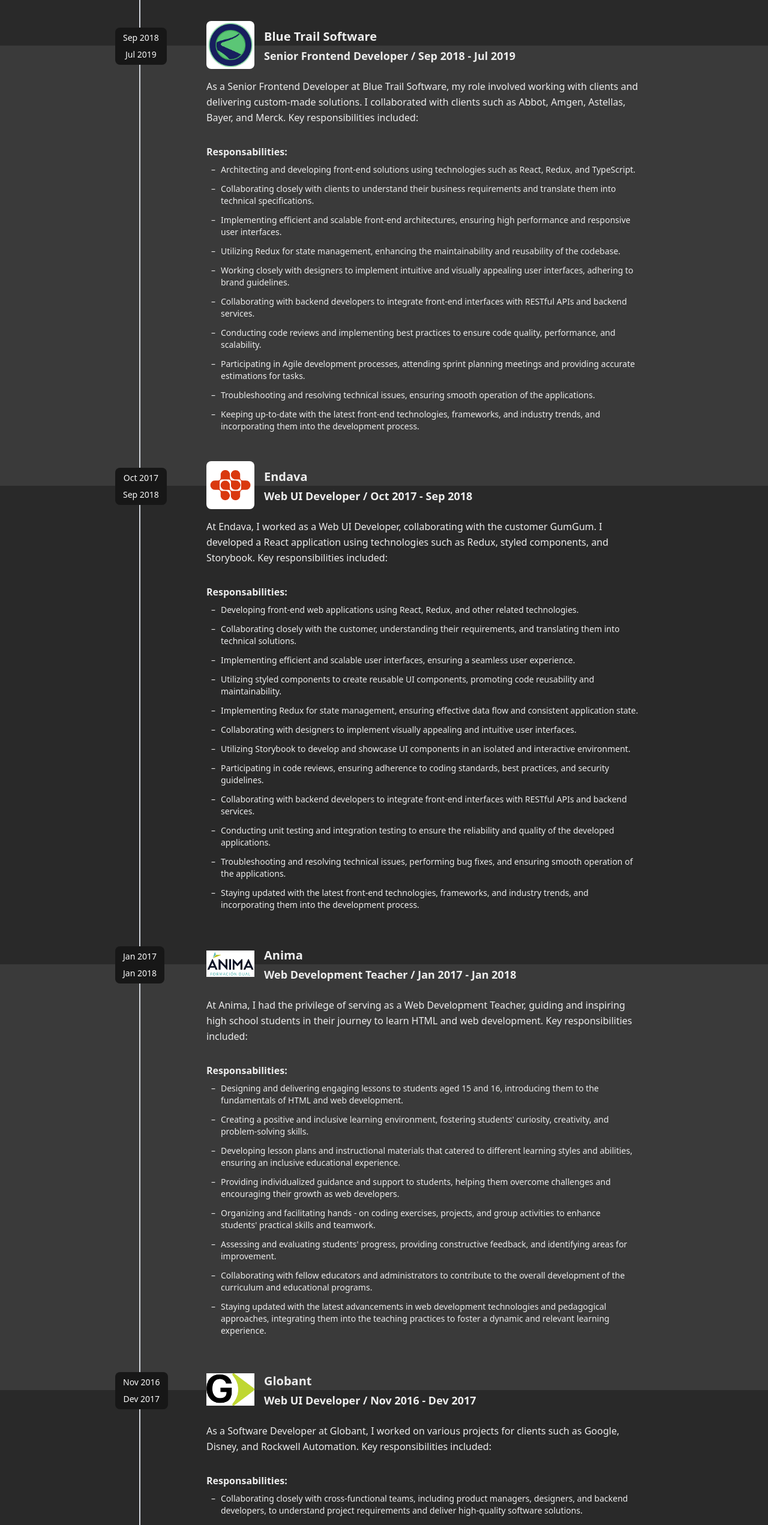
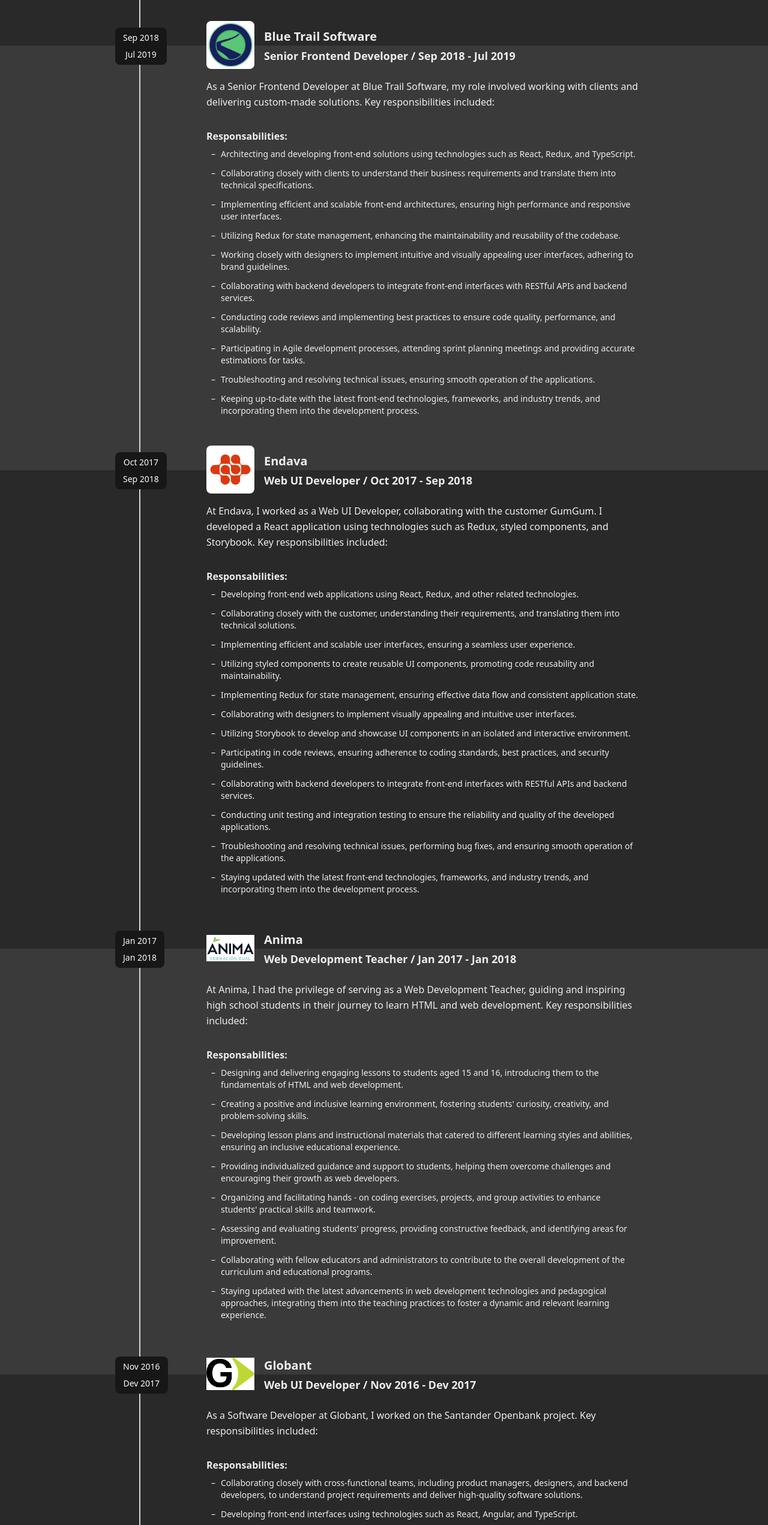
Before and after one commit to seedwalk/seedwalk.net, a Next.js app: page / in a window 1280 px wide. Shown: the part 6380-8923 px from the top of the page at 60% size. Built offline with nearby package versions, Linux system fonts and the light colour scheme.

Commit message:
fix experience texts

```diff
--- a/src/components/experience.tsx
+++ b/src/components/experience.tsx
@@ -107,7 +107,7 @@
         position: "Senior Frontend Developer",
         startDate: "Sep 2018",
         endDate: "Jul 2019",
-        description: "As a Senior Frontend Developer at Blue Trail Software, my role involved working with clients and delivering custom-made solutions. I collaborated with clients such as Abbot, Amgen, Astellas, Bayer, and Merck. Key responsibilities included:",
+        description: "As a Senior Frontend Developer at Blue Trail Software, my role involved working with clients and delivering custom-made solutions. Key responsibilities included:",
         responsibilities: [
             "Architecting and developing front-end solutions using technologies such as React, Redux, and TypeScript.",
             "Collaborating closely with clients to understand their business requirements and translate them into technical specifications.",
@@ -170,7 +170,7 @@
         position: "Web UI Developer",
         startDate: "Nov 2016",
         endDate: "Dev 2017",
-        description: "As a Software Developer at Globant, I worked on various projects for clients such as Google, Disney, and Rockwell Automation. Key responsibilities included:",
+        description: "As a Software Developer at Globant, I worked on the Santander Openbank project. Key responsibilities included:",
         responsibilities: [
             "Collaborating closely with cross-functional teams, including product managers, designers, and backend developers, to understand project requirements and deliver high-quality software solutions.",
             "Developing front-end interfaces using technologies such as React, Angular, and TypeScript.",
@@ -210,11 +210,11 @@
         position: "Full Stack Developer",
         startDate: "Dec 2014",
         endDate: "Mar 2016",
-        description: "As a Software Developer at Yamagroup, I worked on developing web applications for clients in various industries. Key responsibilities included:",
+        description: "As a Software Developer at Yamagroup, I worked on developing web applications for clients within the medical industry. I colaborated with brands such as Amgen, Abbot, Abbie, Astellas, Bayer, Merck, among others. Key responsibilities included:",
         responsibilities: [
             "Collaborating with clients to gather requirements, understand their business needs, and translate them into technical solutions.",
             "Developing front-end interfaces using technologies such as HTML, CSS, JavaScript, and frameworks like React and Angular.",
-            "Implementing backend functionalities using languages such as Java, Python, or PHP, and frameworks like Spring or Django.",
+            "Implementing backend functionalities using languages such as Node.js or PHP, and frameworks like Express or Laravel.",
             "Designing and optimizing databases to ensure efficient data storage, retrieval, and processing.",
             "Conducting code reviews, ensuring adherence to coding standards, best practices, and security guidelines.",
             "Troubleshooting and resolving technical issues, performing bug fixes, and ensuring smooth operation of the applications.",
```
